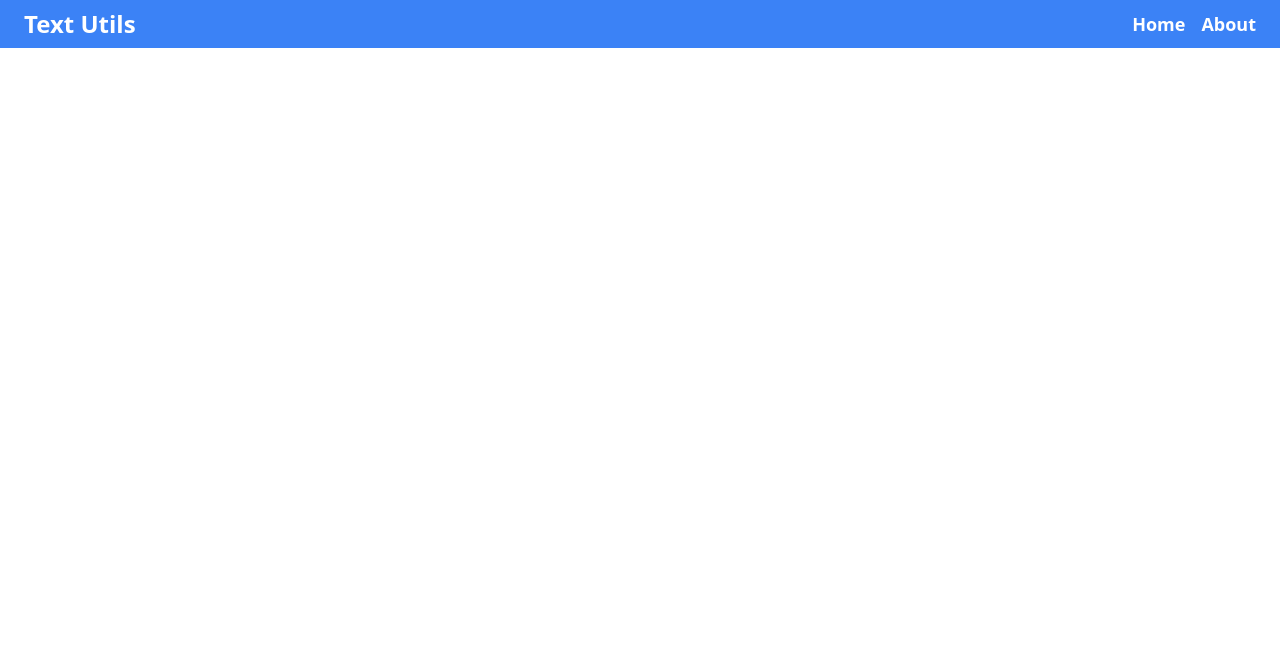
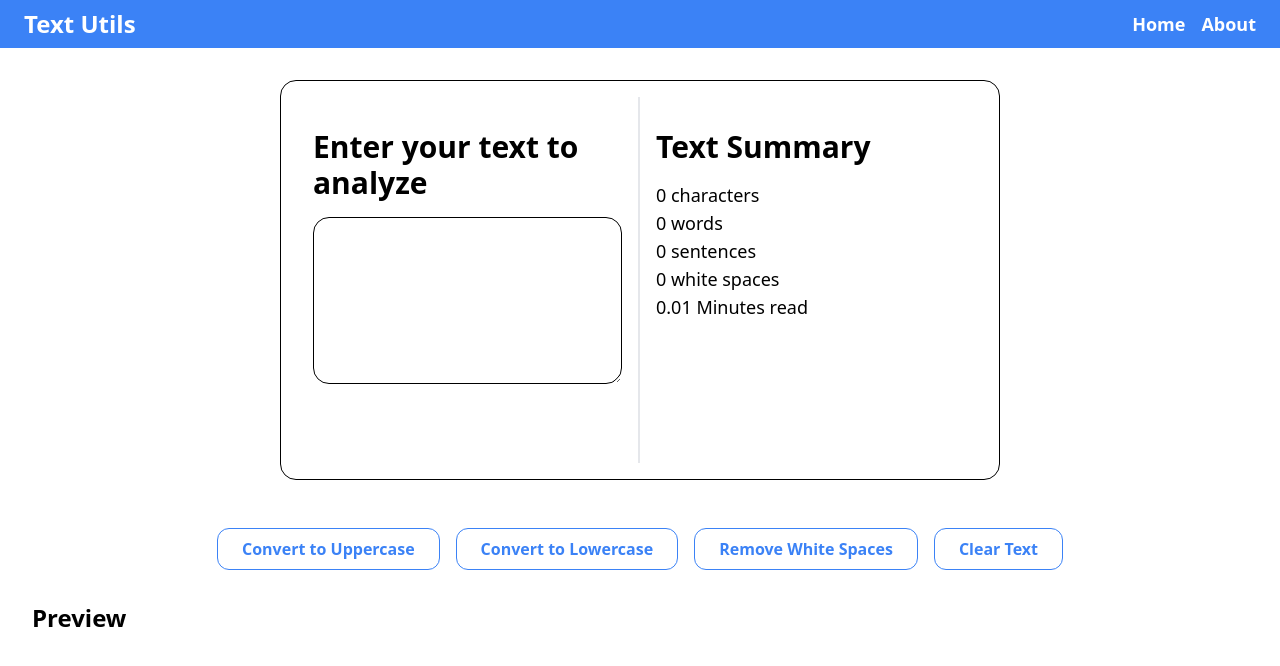
Before and after one commit to nishadbhujbal/CWH_TextUtils, a React (Create React App) app: page / in a window 1280 px wide. Shown: the top 666 px of the page. Built offline with nearby package versions, Linux system fonts and the light colour scheme.

Commit message:
Modified the routes and added remove white space functionality

```diff
--- a/src/App.js
+++ b/src/App.js
@@ -11,7 +11,7 @@ function App() {
 
       <Routes>
         <Route
-          path="/TextForm"
+          path="/"
           element={
             <TextForm
               heading1="Enter your text to analyze"
--- a/src/components/Navbar.js
+++ b/src/components/Navbar.js
@@ -9,7 +9,7 @@ function Navbar(props) {
         </div>
         <ul id="menuItems" className="flex gap-4 text-lg font-semibold">
           <li>
-            <Link to="/TextForm">Home</Link>
+            <Link to="/">Home</Link>
           </li>
           <li>
             <Link to="/About">About</Link>
--- a/src/components/TextForm.js
+++ b/src/components/TextForm.js
@@ -9,6 +9,11 @@ function TextForm(props) {
 
   const handleLowClick = () => {
     let newText = text.toLowerCase();
+    setText(newText);
+  };
+
+  const handleWhiteSpaceClick = () => {
+    let newText = text.replace(/\s/g, "");
     setText(newText);
   };
 
@@ -68,15 +73,21 @@ function TextForm(props) {
           </button>
           <button
             className="rounded-xl font-semibold border border-blue-500 text-blue-500 bg-white px-6 py-2 hover:bg-blue-500 hover:text-white"
+            onClick={handleWhiteSpaceClick}
+          >
+            Remove White Spaces
+          </button>
+          <button
+            className="rounded-xl font-semibold border border-blue-500 text-blue-500 bg-white px-6 py-2 hover:bg-blue-500 hover:text-white"
             onClick={handleClearClick}
           >
             Clear Text
           </button>
         </div>
 
-        <div id="preview" className="flex flex-col mx-8 mb-8">
+        <div id="preview" className="flex flex-col px-8 mb-8  w-full gap-4">
           <h2 className="text-2xl font-semibold">Preview</h2>
-          <p className="text-lg">{text}</p>
+          <p className="text-lg whitespace-pre-wrap break-words">{text}</p>
         </div>
       </div>
     </>
```
